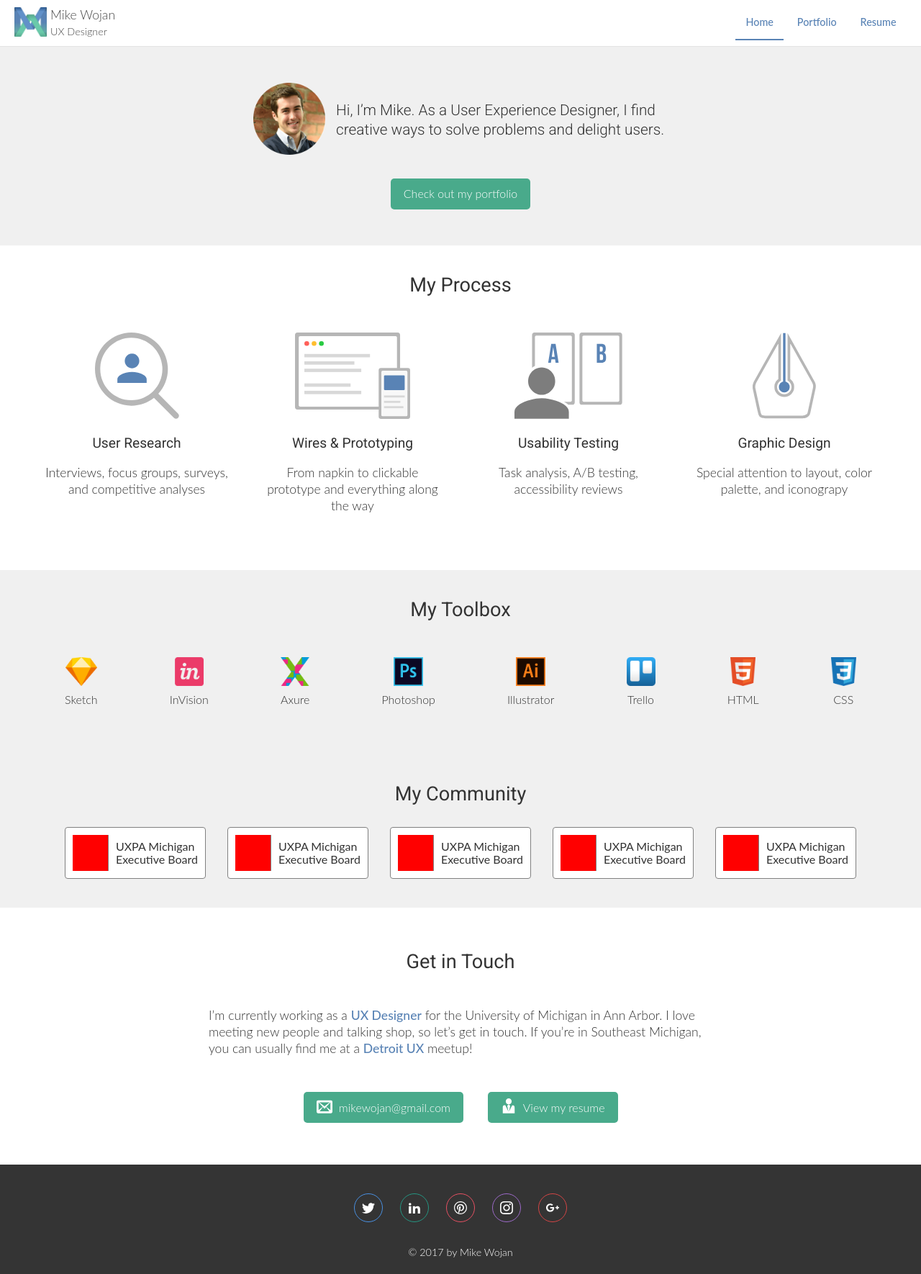
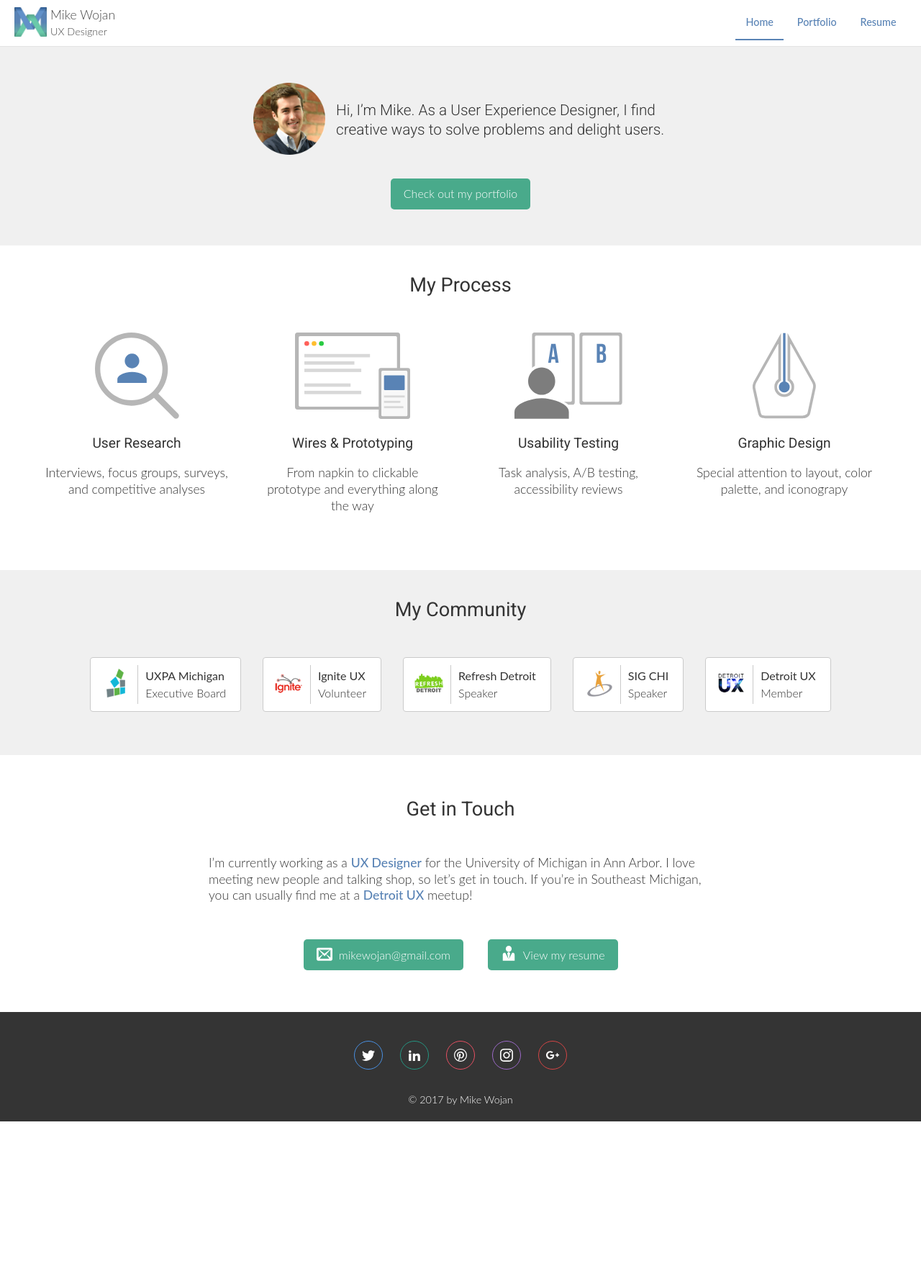
Before and after one commit to mtwojan/mikewojan.com, a Jekyll site: the page built from index.md, in a window 1280 px wide. Shown: the whole page at 72% size. Built offline with Jekyll 4.4.1, drawn with Linux system fonts in a browser that asks for light colours; after the commit the page ends 1558 px from its top, so only the background shows below that.

Commit message:
added logos and cleaned up the styling

```diff
--- a/_layouts/home.html
+++ b/_layouts/home.html
@@ -39,98 +39,61 @@ layout: default
   </div>
 </div>
 
-<!-- <div class="contact-container">
-  <h2>Get in Touch</h2>
-</div> -->
-
-<div class="my-toolbox-container">
-  <h2>My Toolbox</h2>
-  <div class="home-wrapper toolbox-row">
-    <div class="toolbox-item">
-      <img src="img/icons/toolbox/sketch.png" alt="Sketch app icon">
-      <p>Sketch</p>
-    </div>
-    <div class="toolbox-item">
-      <img src="img/icons/toolbox/invision.png" alt="InVision app icon">
-      <p>InVision</p>
-    </div>
-    <div class="toolbox-item">
-      <img src="img/icons/toolbox/axure.png" alt="Axure app icon">
-      <p>Axure</p>
-    </div>
-    <div class="toolbox-item">
-      <img src="img/icons/toolbox/photoshop.png" alt="Photoshop app icon">
-      <p>Photoshop</p>
-    </div>
-    <div class="toolbox-item">
-      <img src="img/icons/toolbox/illustrator.png" alt="Illustrator app icon">
-      <p>Illustrator</p>
-    </div>
-    <div class="toolbox-item">
-      <img src="img/icons/toolbox/trello.png" alt="Trello icon">
-      <p>Trello</p>
-    </div>
-    <div class="toolbox-item">
-      <img src="img/icons/toolbox/html.png" alt="HTML 5 icon">
-      <p>HTML</p>
-    </div>
-    <div class="toolbox-item">
-      <img src="img/icons/toolbox/css.png" alt="CSS 3 icon">
-      <p>CSS</p>
-    </div>
-  </div>
-</div>
-
 <div class="community-container">
   <h2>My Community</h2>
   <ul class="community-list">
     <li class="community-item">
       <div class="org-logo-and-info">
         <div class="org-logo">
+          <img src="img/icons/community/uxpa-icon.png" alt="UXPA Michigan icon">
         </div>
         <div class="org-info">
           <span>UXPA Michigan</span>
-          <span>Executive Board</span>
+          <span class="org-role">Executive Board</span>
         </div>
       </div>
     </li>
     <li class="community-item">
       <div class="org-logo-and-info">
         <div class="org-logo">
+          <img src="img/icons/community/igniteux-icon.png" alt="Ignite UX Michigan icon">
         </div>
         <div class="org-info">
-          <span>UXPA Michigan</span>
-          <span>Executive Board</span>
+          <span>Ignite UX</span>
+          <span class="org-role">Volunteer</span>
         </div>
       </div>
     </li>
     <li class="community-item">
       <div class="org-logo-and-info">
         <div class="org-logo">
+          <img src="img/icons/community/refresh-detroit-icon.png" alt="Refresh Detroit icon">
         </div>
         <div class="org-info">
-          <span>UXPA Michigan</span>
-          <span>Executive Board</span>
+          <span>Refresh Detroit</span>
+          <span class="org-role">Speaker</span>
         </div>
       </div>
     </li>
     <li class="community-item">
       <div class="org-logo-and-info">
         <div class="org-logo">
+          <img src="img/icons/community/sigchi-icon.png" alt="SIG CHI icon">
         </div>
         <div class="org-info">
-          <span>UXPA Michigan</span>
-          <span>Executive Board</span>
+          <span>SIG CHI</span>
+          <span class="org-role">Speaker</span>
         </div>
       </div>
     </li>
     <li class="community-item">
       <div class="org-logo-and-info">
         <div class="org-logo">
+          <img src="img/icons/community/detroitux-icon.png" alt="Detroit UX icon">
         </div>
         <div class="org-info">
-          <span>UXPA Michigan</span>
-          <span>Executive Board</span>
+          <span>Detroit UX</span>
+          <span class="org-role">Member</span>
         </div>
       </div>
     </li>
--- a/_sass/pages/_homepage.scss
+++ b/_sass/pages/_homepage.scss
@@ -77,40 +77,53 @@
   }
 }
 
-.my-toolbox-container {
+.community-container{
+  padding: 30px 0px;
+  text-align: center;
   background-color: #F0F0F0;
-  text-align: center;
-  padding: 30px 0px;
 }
 
-.toolbox-row {
-  display: -webkit-box;
-  display: -ms-flexbox;
+.community-list{
   display: flex;
-  padding: 30px 0px;
-  @include breakpoint($mq-medium) {
-    display: inline-block;
-  }
-}
-
-.toolbox-item {
+  flex-wrap: wrap;
+  justify-content: center;
+  padding: 20px 0px;
   margin: 0 auto;
-  img {
-    height: 40px;
-  }
-  p {
-    margin: 5px 0px;
-    font-size: 1em;
-  }
-  @include breakpoint($mq-medium) {
-    display: inline-block;
-    width: 20%;
-    margin: 10px;
-  }
-  @include breakpoint($mq-small) {
-    display: inline-block;
-    width: 40%;
-    margin: 10px;
+  .community-item{
+    margin: 10px 15px;
+    padding: 10px 20px 10px 10px;
+    box-sizing: border-box;
+    list-style: none;
+    border: 1px solid #cacaca;
+    border-radius: 4px;
+    background-color: #ffffff;
+    @include breakpoint($mq-small) {
+      width: 100%;
+      margin-top: 5px;
+    }
+    .org-logo-and-info{
+      display: flex;
+      align-items: center;
+    }
+    .org-logo{
+      border-right: 1px solid #cacaca;
+      margin-right: 10px;
+      padding-right: 5px;
+      img{
+        max-height: 50px;
+      }
+    }
+    .org-info{
+      text-align: left;
+      display: block;
+      span{
+        display: block;
+      }
+      .org-role{
+        font-weight: 300;
+        padding-top: 5px;
+      }
+    }
   }
 }
 
@@ -123,50 +136,6 @@
   max-width: 700px;
   padding: 10px 0px 40px;
   text-align: left;
-}
-
-.community-container{
-  padding: 30px 0px;
-  text-align: center;
-  background-color: #F0F0F0;
-}
-
-.community-list{
-  display: flex;
-  flex-wrap: wrap;
-  justify-content: center;
-  padding: 0px;
-  margin: 0 auto;
-  .community-item{
-    margin: 10px 15px;
-    box-sizing: border-box;
-    list-style: none;
-    border: 1px solid gray;
-    border-radius: 4px;
-    padding: 10px;
-    background-color: #ffffff;
-    @include breakpoint($mq-small) {
-      width: 100%;
-    }
-    .org-logo-and-info{
-      display: flex;
-      align-items: center;
-    }
-    .org-logo{
-      width: 50px;
-      height: 50px;
-      background-color: red;
-      border-right: 1px solid gray;
-      margin-right: 10px;
-    }
-    .org-info{
-      text-align: left;
-      display: block;
-      span{
-        display: block;
-      }
-    }
-  }
 }
 
 .email-and-resume-container {
```
Also changed, not shown: img/icons/community/detroitux-icon.png (added), img/icons/community/igniteux-icon.png (added), img/icons/community/refresh-detroit-icon.png (added), img/icons/community/sigchi-icon.png (added), img/icons/community/uxpa-icon.png (added), 3 other files.
